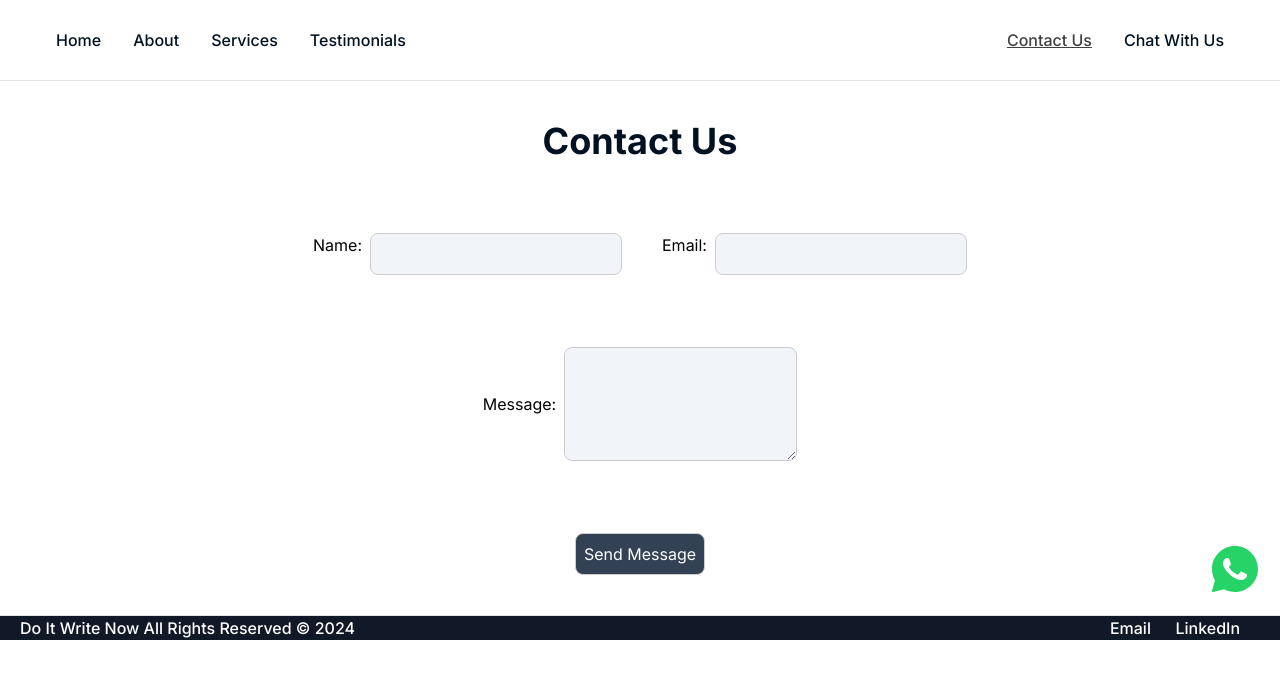
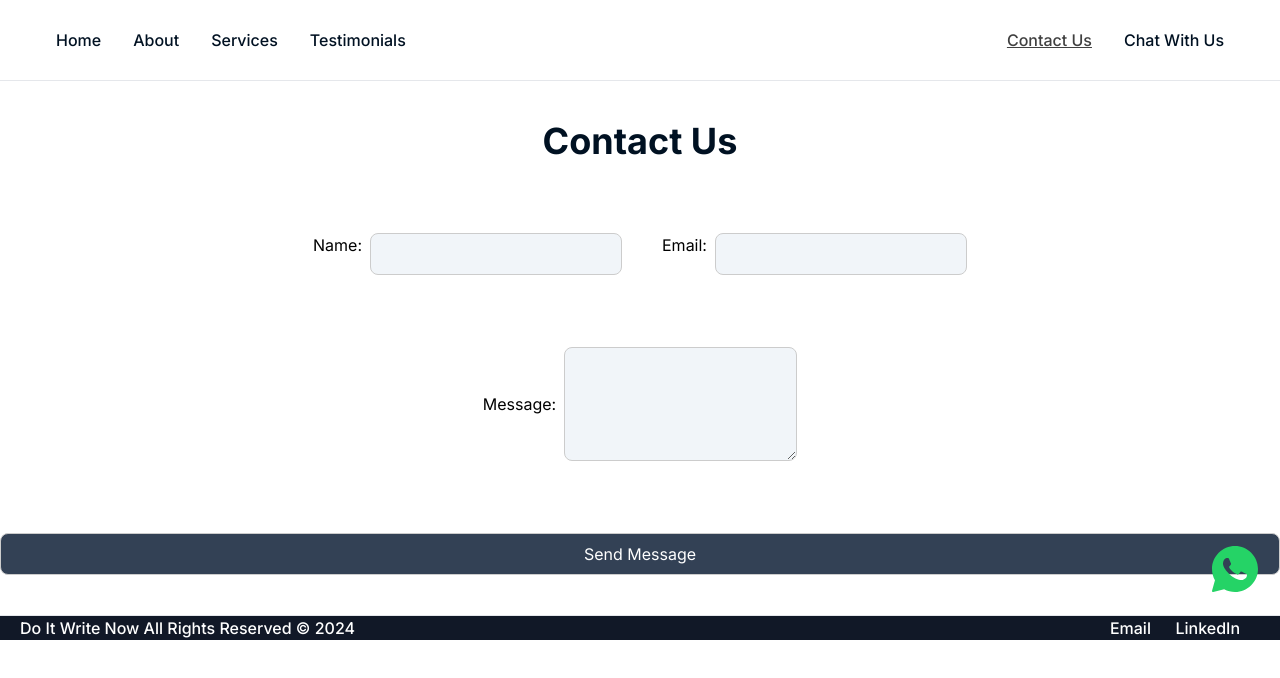
Before and after one commit to anzaeee/doitwritenow, a SvelteKit app: page /contact-us in a window 1280 px wide. Shown: the top 678 px of the page. Built offline with nearby package versions, Linux system fonts and the light colour scheme.

Commit message:
fix for contact us

```diff
--- a/src/routes/contact-us/+page.svelte
+++ b/src/routes/contact-us/+page.svelte
@@ -4,6 +4,7 @@
 </script>
 
 <Header />
+
 <div
   class="flex flex-col justify-center items-center space-y-8 gap-10 border-t"
 >
@@ -29,7 +30,7 @@
   <div class="form-group flex flex-row items-center">
     <label class="label" for="message">Message:</label>
     <textarea
-      class="rounded-input bg-slate-100 w-100%`"
+      class="rounded-input bg-slate-100 w-full"
       id="message"
       name="message"
       rows="4"
@@ -37,16 +38,17 @@
     ></textarea>
   </div>
   <input
-    class="bg-slate-700 hover:bg-slate-900 text-white rounded-input cursor-pointer w-100"
+    class="bg-slate-700 hover:bg-slate-900 text-white rounded-input cursor-pointer w-full"
     type="submit"
     value="Send Message"
   />
 </div>
+
 <Footer />
 
 <style>
   .rounded-input {
-    border-radius: 0.5rem; /* You can adjust this value to change the roundness */
+    border-radius: 0.5rem;
     padding: 0.5rem;
     border: 1px solid #ccc;
   }
```
